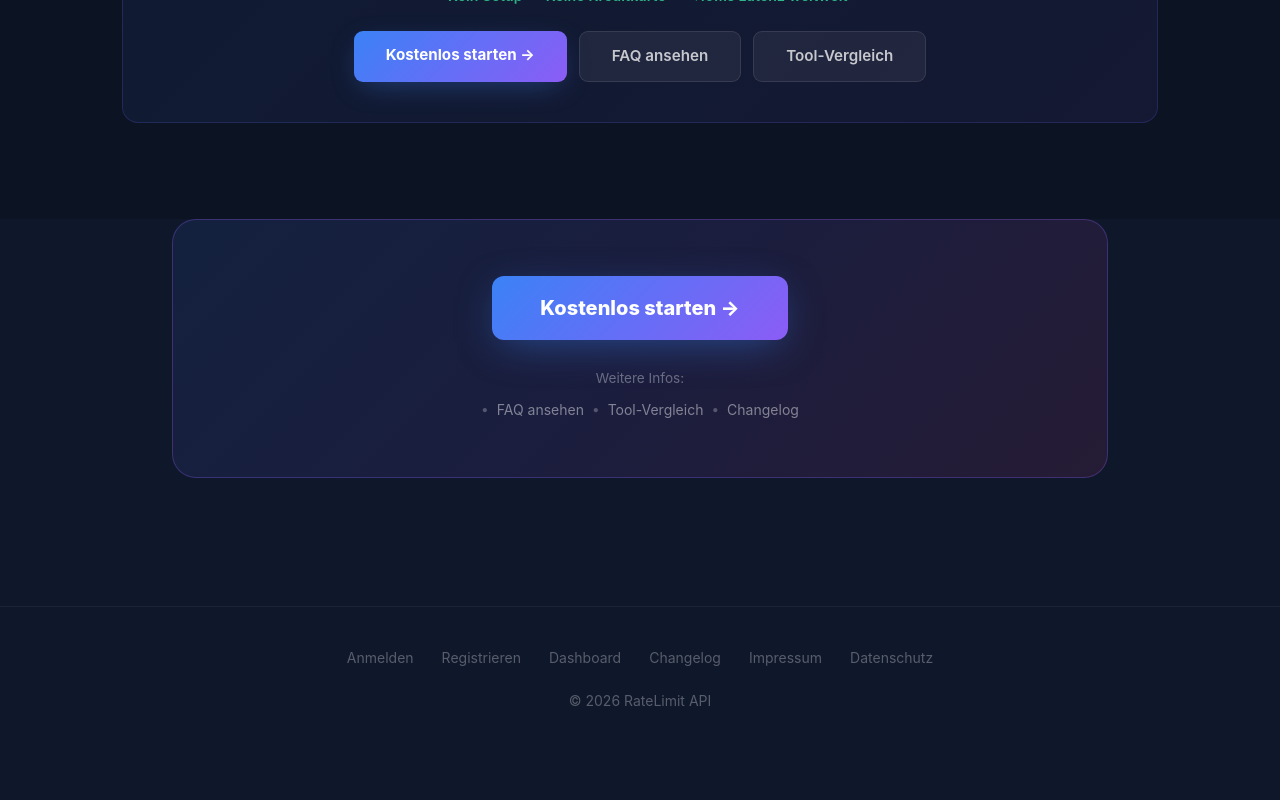
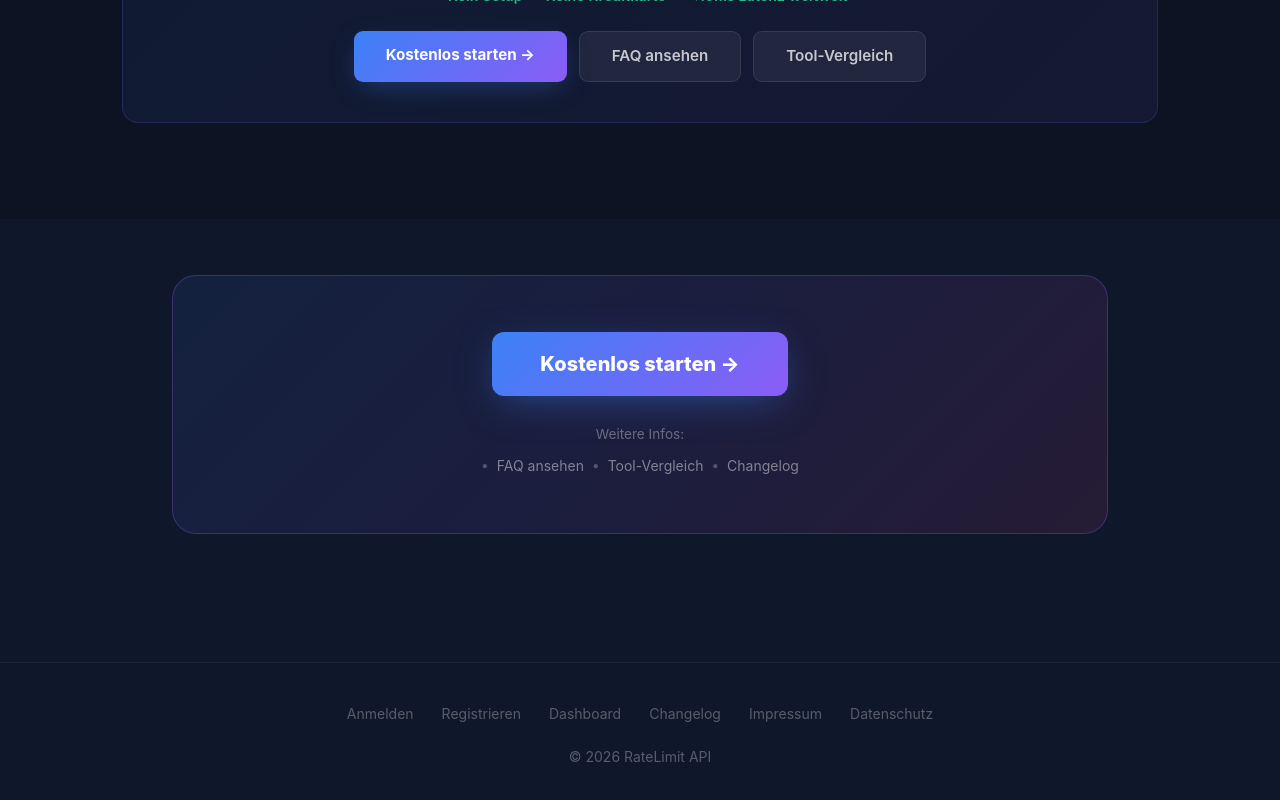
Before and after one commit to FrameSphere/ratelimit-api, a React (Vite) app in the folder frontend/: page / in a window 1280 px wide. Shown: the part 4608-5408 px from the top of the page. Before the commit the page ends 5360 px from the top, so only its background shows below. Built offline with nearby package versions, Linux system fonts and the light colour scheme; no server answers.

Commit message:
margin fix starten div

```diff
--- a/frontend/src/components/HomePage.tsx
+++ b/frontend/src/components/HomePage.tsx
@@ -253,7 +253,7 @@ export function HomePage() {
         <SeoSection />
 
         {/* ── CTA ── */}
-        <div style={{ maxWidth: '1000px', margin: '0 auto 8rem', padding: '0 2rem' }}>
+        <div style={{ maxWidth: '1000px', margin: '3.5rem auto 8rem', padding: '0 2rem' }}>
           <div style={{ background: 'linear-gradient(135deg,rgba(59,130,246,0.1),rgba(139,92,246,0.1),rgba(236,72,153,0.1))', border: '1px solid rgba(139,92,246,0.3)', borderRadius: 24, padding: '3.5rem 2.5rem', textAlign: 'center' }}>
             <a href="/register" style={{ display: 'inline-block', fontSize: '1.25rem', padding: '1rem 3rem', textDecoration: 'none', borderRadius: 12, fontWeight: 800, background: 'linear-gradient(135deg,#3b82f6,#8b5cf6)', color: 'white', boxShadow: '0 10px 40px -10px rgba(59,130,246,0.5)', marginBottom: '1.75rem' }}>
               Kostenlos starten →
```
